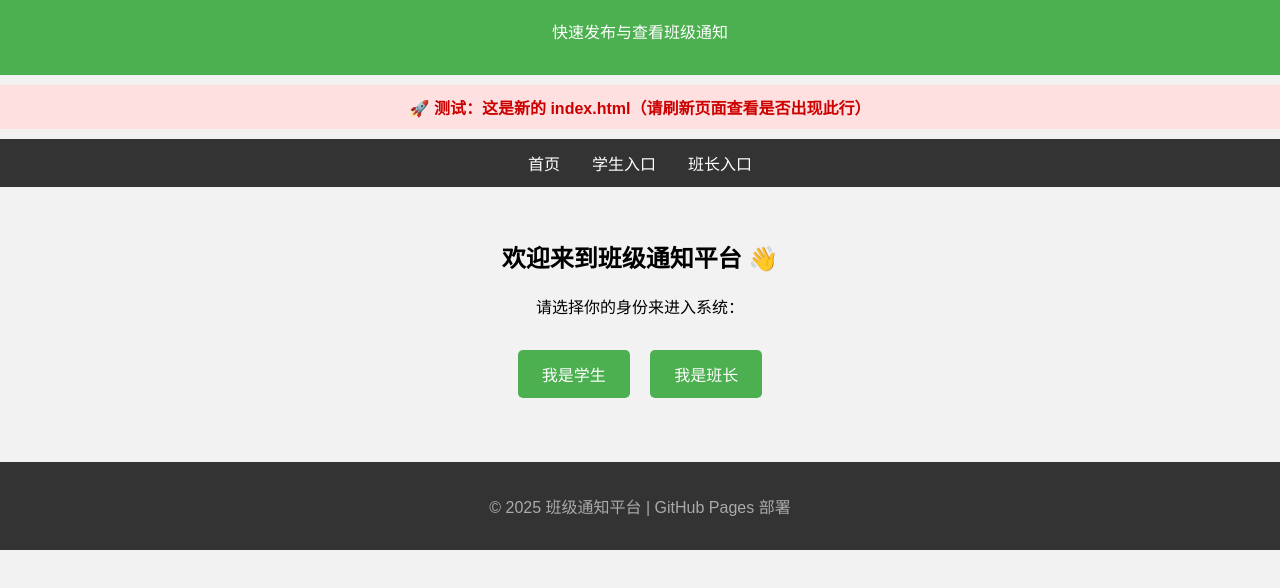
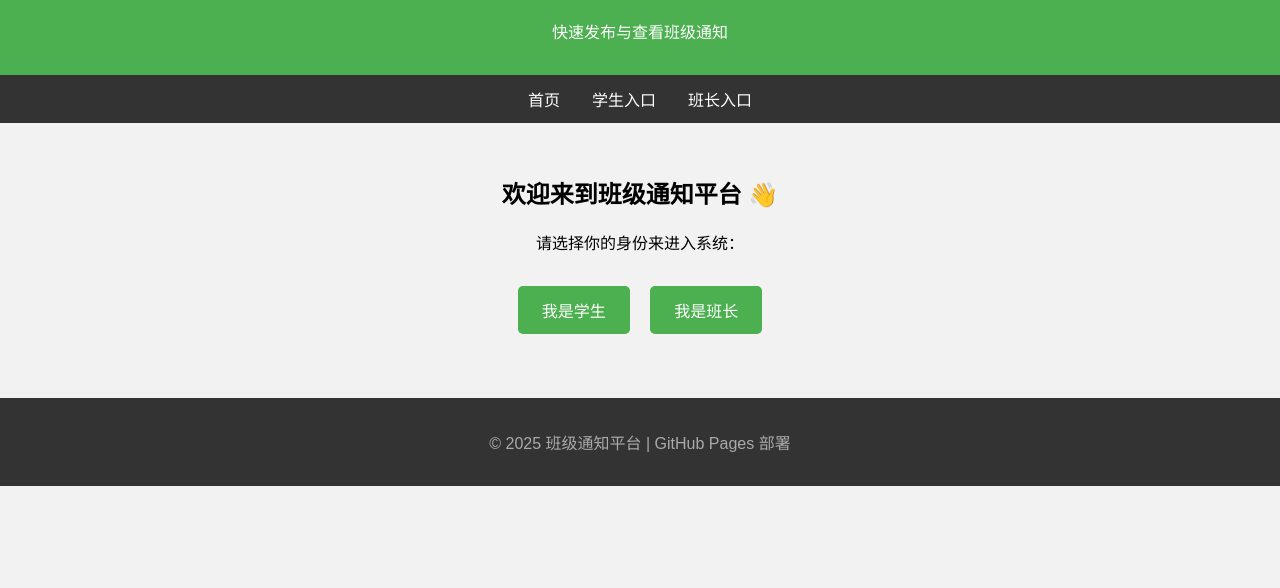
Before and after one commit to chenfeilv7-Loooopy/classnotice, a plain HTML site: page index.html in a window 1280 px wide. Shown: the part 86-674 px from the top of the page. Drawn offline with Linux system fonts and the light colour scheme.

Commit message:
chore: remove deploy test banner

```diff
--- a/index.html
+++ b/index.html
@@ -65,10 +65,6 @@
     <p>快速发布与查看班级通知</p>
   </header>
 
-  <!-- 🚀 测试标识：部署同步检测 -->
-  <div style="background:#ffe0e0;color:#c00;padding:10px;margin:10px 0;text-align:center;font-weight:bold;">
-    🚀 测试：这是新的 index.html（请刷新页面查看是否出现此行）
-  </div>
 
   <nav>
     <a href="index.html">首页</a>
```
